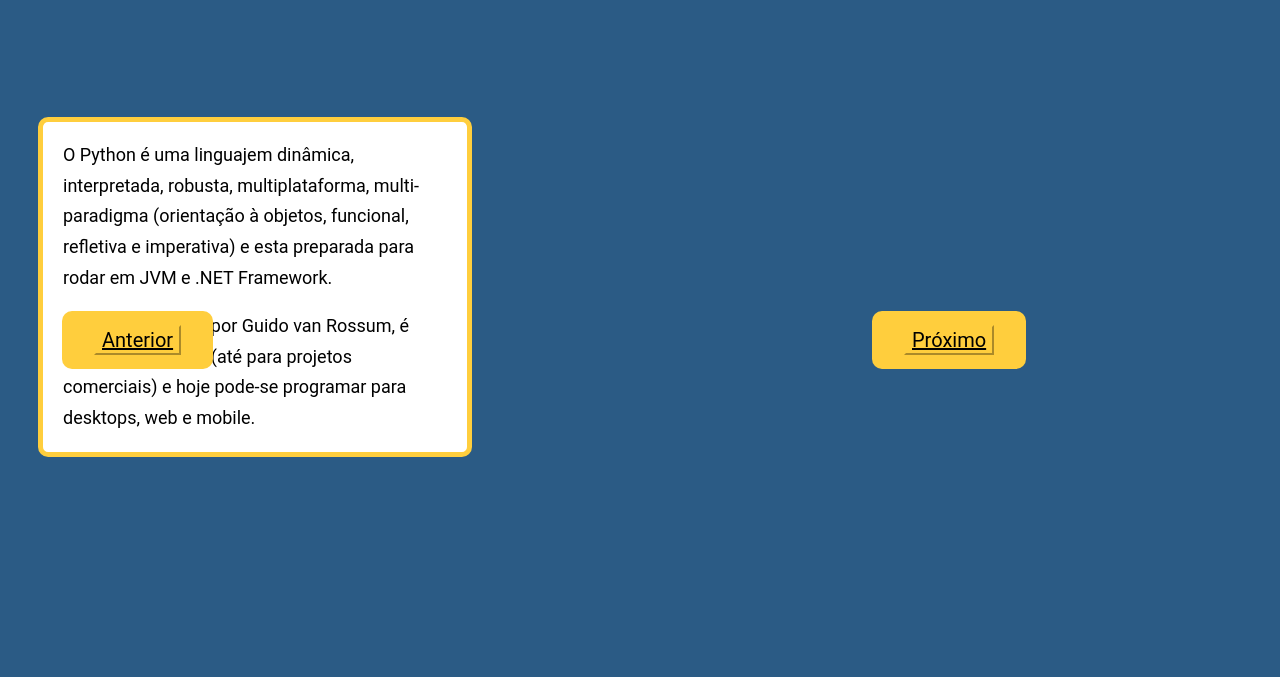
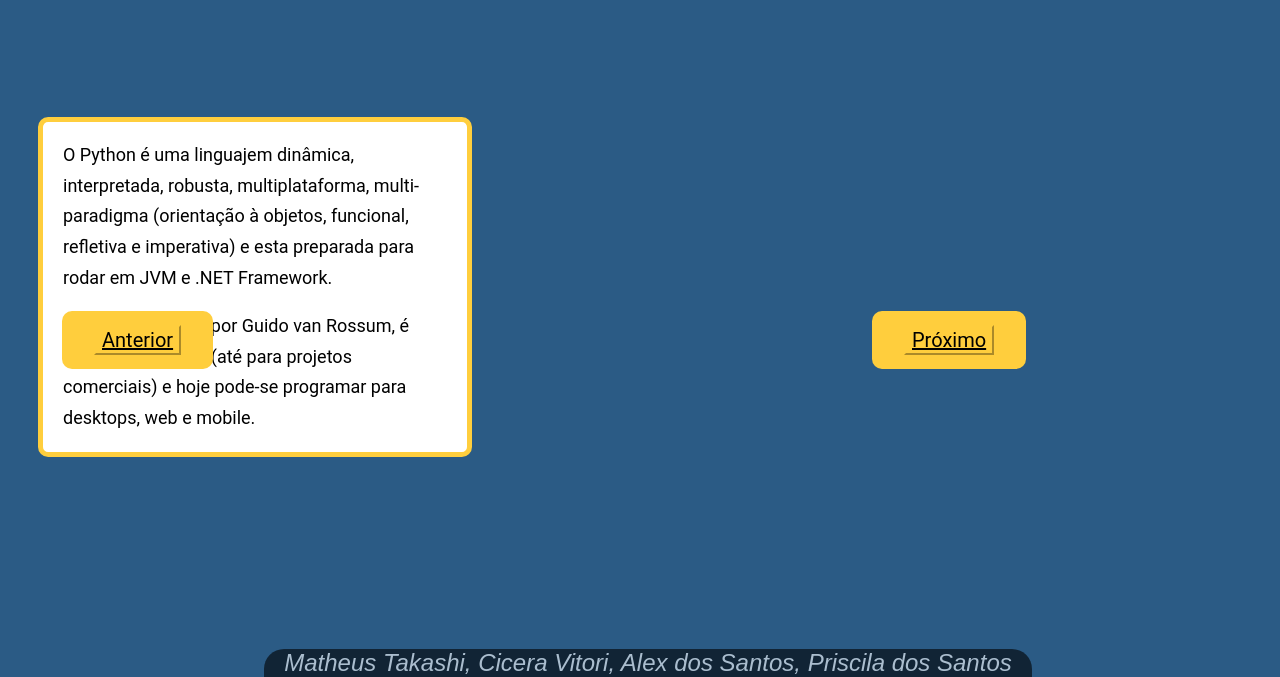
Before and after one commit to Takashi-123/desenvolvimento-pw, a plain HTML site: page pagina-1.html in a window 1280 px wide. Shown: the part 123-800 px from the top of the page. Drawn offline with Linux system fonts and the light colour scheme.

Commit message:
adicionamos os nomes do grupo no site

```diff
--- a/css/pagina1.css
+++ b/css/pagina1.css
@@ -107,3 +107,24 @@ button{
   border-color: #ffce3d;
 
 }
+
+.box-foo{
+  background-color: black;
+                      opacity: 60%;
+                      position: fixed;
+                      bottom: 0;
+                      width: 60%;
+                      margin-top: 10px;
+                      margin-left: 20%;
+                      border-top-right-radius: 20px;
+                      border-top-left-radius: 20px;
+                      text-align: center;
+                      padding-top: -2px;
+}
+footer {
+  padding-top: 0;
+  color: #ffffff;
+  font-family: fantasy;
+  font-style: italic;
+  font-size: 1.5rem;
+}
--- a/css/pagina2.css
+++ b/css/pagina2.css
@@ -136,3 +136,24 @@ h1{
     border-color: #ffce3d;
 
   }
+
+  .box-foo{
+    background-color: black;
+                        opacity: 60%;
+                        position: fixed;
+                        bottom: 0;
+                        width: 60%;
+                        margin-top: 10px;
+                        margin-left: 20%;
+                        border-top-right-radius: 20px;
+                        border-top-left-radius: 20px;
+                        text-align: center;
+                        padding-top: -2px;
+  }
+  footer {
+    padding-top: 0;
+    color: #ffffff;
+    font-family: fantasy;
+    font-style: italic;
+    font-size: 1.5rem;
+  }
--- a/css/pagina3.css
+++ b/css/pagina3.css
@@ -118,3 +118,24 @@ h1{
     border-color: #ffce3d;
 
   }
+
+  .box-foo{
+    background-color: black;
+                        opacity: 60%;
+                        position: fixed;
+                        bottom: 0;
+                        width: 60%;
+                        margin-top: 10px;
+                        margin-left: 20%;
+                        border-top-right-radius: 20px;
+                        border-top-left-radius: 20px;
+                        text-align: center;
+                        padding-top: -2px;
+  }
+  footer {
+    padding-top: 0;
+    color: #ffffff;
+    font-family: fantasy;
+    font-style: italic;
+    font-size: 1.5rem;
+  }
--- a/css/pagina4.css
+++ b/css/pagina4.css
@@ -135,3 +135,24 @@ h1{
     border-color: #ffce3d;
 
   }
+
+  .box-foo{
+    background-color: black;
+                        opacity: 60%;
+                        position: fixed;
+                        bottom: 0;
+                        width: 60%;
+                        margin-top: 10px;
+                        margin-left: 20%;
+                        border-top-right-radius: 20px;
+                        border-top-left-radius: 20px;
+                        text-align: center;
+                        padding-top: -2px;
+  }
+  footer {
+    padding-top: 0;
+    color: #ffffff;
+    font-family: fantasy;
+    font-style: italic;
+    font-size: 1.5rem;
+  }
--- a/css/pagina5.css
+++ b/css/pagina5.css
@@ -104,3 +104,24 @@ h1{
     border-color: #ffce3d;
 
   }
+
+  .box-foo{
+    background-color: black;
+                        opacity: 60%;
+                        position: fixed;
+                        bottom: 0;
+                        width: 60%;
+                        margin-top: 10px;
+                        margin-left: 20%;
+                        border-top-right-radius: 20px;
+                        border-top-left-radius: 20px;
+                        text-align: center;
+                        padding-top: -2px;
+  }
+  footer {
+    padding-top: 0;
+    color: #ffffff;
+    font-family: fantasy;
+    font-style: italic;
+    font-size: 1.5rem;
+  }
--- a/pagina-1.html
+++ b/pagina-1.html
@@ -52,6 +52,12 @@
 
     </h1>
 
+    <div class="box-foo">
+
+        <footer> Matheus Takashi, Cicera Vitori, Alex dos Santos, Priscila dos Santos </footer>
+
+    </div>
+
 
 
 </body>
```
Also changed, not shown: pagina-2.html (+6 -0 lines), pagina-3.html (+6 -0 lines), pagina-4.html (+6 -0 lines), pagina-5.html (+6 -0 lines).
